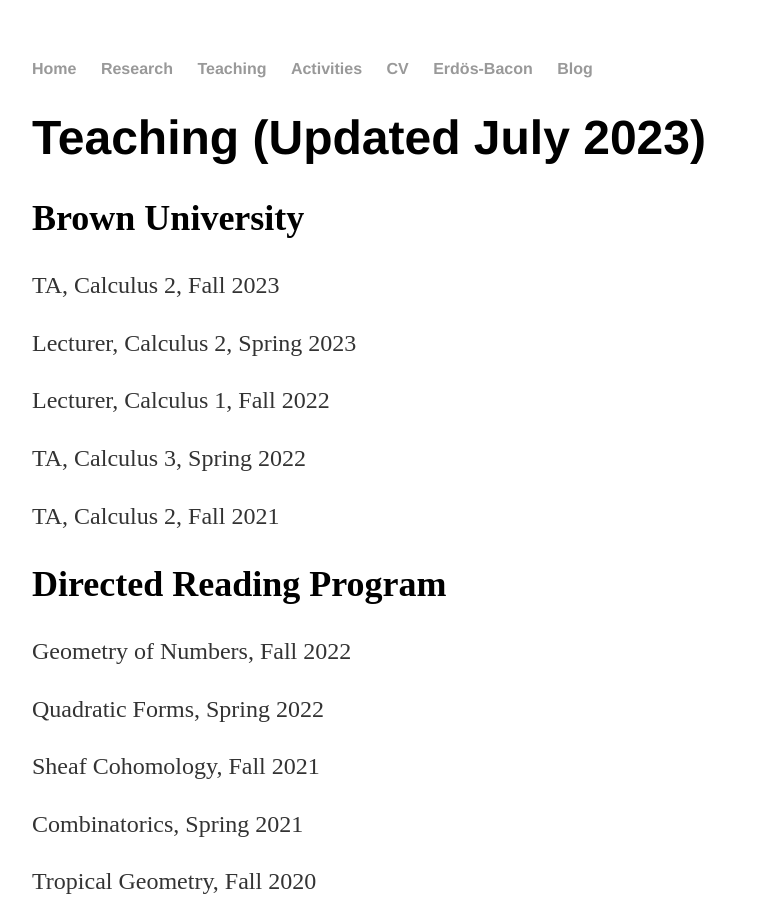
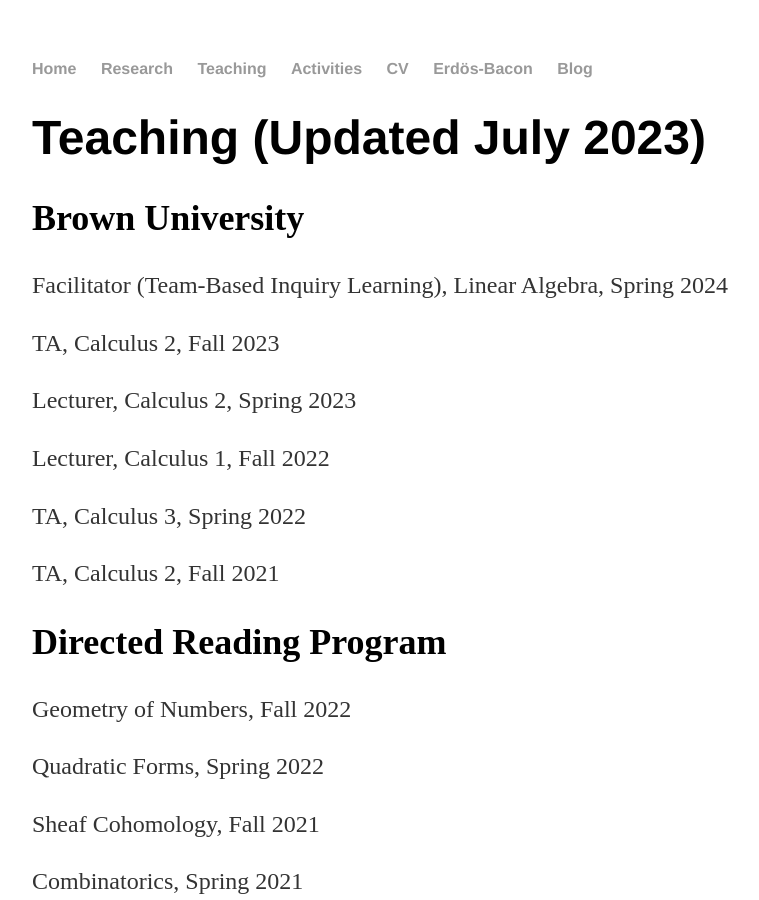
Before and after one commit to stevenecreech/stevenecreech.github.io, a Jekyll site: the page built from teaching/index.html, in a window 1280 px wide and 900 px high. Shown: the whole window, without its empty margins (160-919 px from the left). Built offline with Jekyll 4.4.1, drawn with Linux system fonts in a browser that asks for light colours; Markdown is read by kramdown in place of the engine named in the settings.

Commit message:
Update index.html

```diff
--- a/teaching/index.html
+++ b/teaching/index.html
@@ -6,6 +6,7 @@
 	<h1>Teaching (Updated July 2023)</h1>
 
 	<font size="+2"><h2>Brown University</h2></font>
+	<p>Facilitator (Team-Based Inquiry Learning), Linear Algebra, Spring 2024</p>
 	<p>TA, Calculus 2, Fall 2023</p>
 	<p>Lecturer, Calculus 2, Spring 2023</p>
 	<p>Lecturer, Calculus 1, Fall 2022</p>
```
